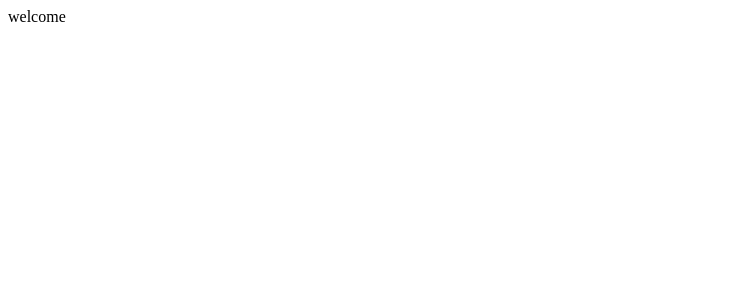
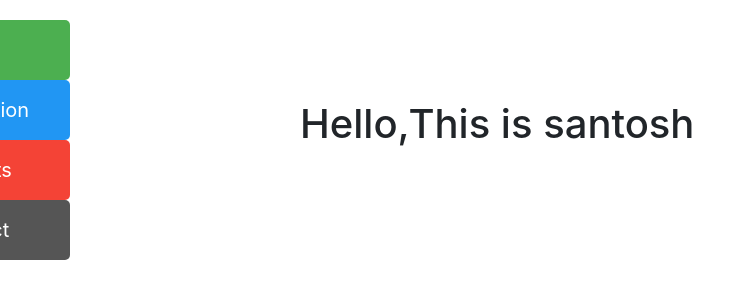
Before and after one commit to santoshimu1729/django, a Django app: page / in a window 1280 px wide. Before the commit the part shown is almost empty. Shown: the top 300 px of the page, without its empty margins (0-755 px from the left). Run offline with Django 3.2, Linux system fonts and the light colour scheme; some libraries are stand-ins or nearby versions.

Commit message:
these are  files

```diff
--- /dev/null
+++ b/portfolio/static/portfolio/mystyles.css
@@ -0,0 +1,40 @@
+#mySidenav a {
+  position: absolute;
+  left: -80px;
+  transition: 0.3s;
+  padding: 15px;
+  width: 150px;
+  text-decoration: none;
+  font-size: 20px;
+  color: white;
+  border-radius: 0 5px 5px 0;
+}
+
+#mySidenav a:hover {
+  left: 0;
+}
+
+#home{
+  top: 20px;
+  background-color: #4CAF50;
+}
+
+#education{
+  top: 80px;
+  background-color: #2196F3;
+}
+
+#projects {
+  top: 140px;
+  background-color: #f44336;
+}
+
+#contact {
+  top: 200px;
+  background-color: #555
+}
+
+.mainbody{
+  margin-left: 300px;
+  margin-top: 100px;
+}
--- a/portfolio/templates/portfolio/base.html
+++ b/portfolio/templates/portfolio/base.html
@@ -0,0 +1,32 @@
+{%load static%}
+<!DOCTYPE html>
+<html lang="en" dir="ltr">
+  <head>
+    <meta charset="utf-8">
+    <link rel="stylesheet" href="{%static 'portfolio/mystyles.css'%}">
+    <meta charset="utf-8">
+    <meta name="viewport" content="width=device-width, initial-scale=1, shrink-to-fit=no">
+
+    <!-- Bootstrap CSS -->
+    <link rel="stylesheet" href="https://stackpath.bootstrapcdn.com/bootstrap/4.3.1/css/bootstrap.min.css" integrity="sha384-ggOyR0iXCbMQv3Xipma34MD+dH/1fQ784/j6cY/iJTQUOhcWr7x9JvoRxT2MZw1T" crossorigin="anonymous">
+    <title> Base</title>
+  </head>
+  <body>
+    {%block content%}
+
+
+
+    {%endblock%}
+    <div id="mySidenav" class="sidenav">
+         <a href="#" id="home">Home</a>
+         <a href="#" id="education">Education</a>
+         <a href="#" id="projects">Projects</a>
+          <a href="#" id="contact">Contact</a>
+
+   </div>
+
+   <script src="https://code.jquery.com/jquery-3.3.1.slim.min.js" integrity="sha384-q8i/X+965DzO0rT7abK41JStQIAqVgRVzpbzo5smXKp4YfRvH+8abtTE1Pi6jizo" crossorigin="anonymous"></script>
+   <script src="https://cdnjs.cloudflare.com/ajax/libs/popper.js/1.14.7/umd/popper.min.js" integrity="sha384-UO2eT0CpHqdSJQ6hJty5KVphtPhzWj9WO1clHTMGa3JDZwrnQq4sF86dIHNDz0W1" crossorigin="anonymous"></script>
+   <script src="https://stackpath.bootstrapcdn.com/bootstrap/4.3.1/js/bootstrap.min.js" integrity="sha384-JjSmVgyd0p3pXB1rRibZUAYoIIy6OrQ6VrjIEaFf/nJGzIxFDsf4x0xIM+B07jRM" crossorigin="anonymous"></script>
+  </body>
+</html>
--- a/portfolio/templates/portfolio/home.html
+++ b/portfolio/templates/portfolio/home.html
@@ -1,10 +1,10 @@
-<!DOCTYPE html>
-<html lang="en" dir="ltr">
-  <head>
-    <meta charset="utf-8">
-    <title>Home</title>
-  </head>
-  <body>
-    welcome
-  </body>
-</html>
+{%extends "portfolio/base.html"%}
+{%block content%}
+
+
+<div class="mainbody">
+  <h1>Hello,This is santosh</h1>
+</div>
+
+
+{%endblock content%}
```
